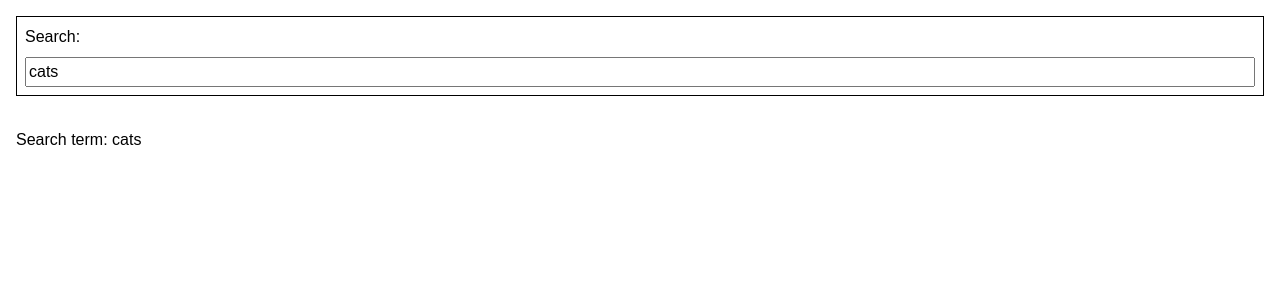
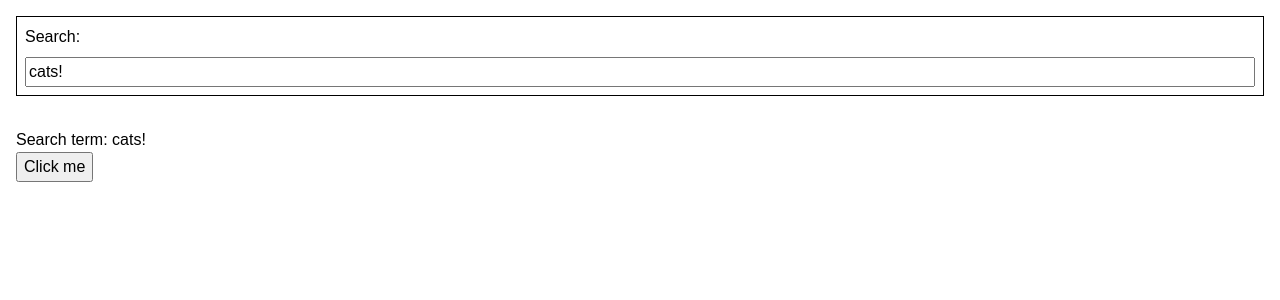
Before and after one commit to simotae14/react-joy-exercises, a React (Create React App) app: page / in a window 1280 px wide. Shown: the top 300 px of the page. Built offline with nearby package versions, Linux system fonts and the light colour scheme; a web font is replaced by a local one.

Commit message:
43 Forms - Synthetic events

```diff
--- a/src/App.js
+++ b/src/App.js
@@ -1,7 +1,7 @@
 import React from 'react';
 
 function SearchForm() {
-  const [searchTerm, setSearchTerm] = React.useState('cats');
+  const [searchTerm, setSearchTerm] = React.useState('cats!');
 
   return (
     <>
@@ -18,9 +18,16 @@ function SearchForm() {
           }}
         />
       </form>
+
       <p>
         Search term: {searchTerm}
       </p>
+
+      <button
+        onClick={() => setSearchTerm(Math.random())}
+      >
+        Click me
+      </button>
     </>
   );
 }
```
